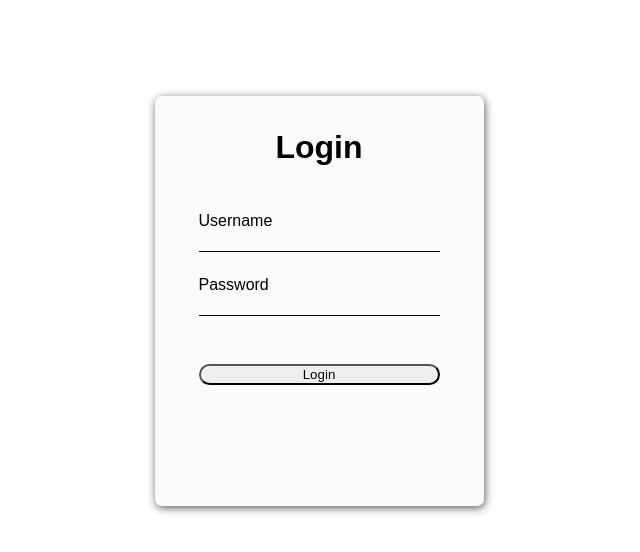
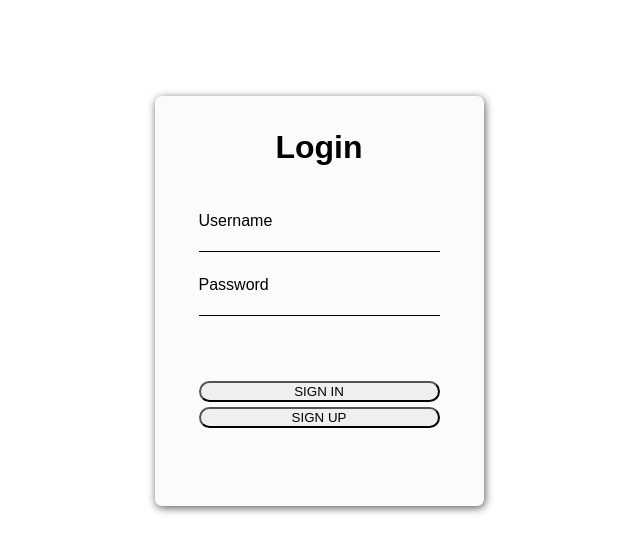
Before and after one commit to MattheusSantana/ja-front, a React (Create React App) app: page / in a window 1280 px wide. Shown: the top 552 px of the page, without its empty margins (321-961 px from the left). Built offline with nearby package versions, Linux system fonts and the light colour scheme.

Commit message:
redirecting signin and signup

```diff
--- a/src/pages/Home.jsx
+++ b/src/pages/Home.jsx
@@ -156,7 +156,6 @@ const Home = () => {
 
   return (
     <>
-        Home
         <h2> Add project</h2>
         <form onSubmit={handleAddFormSubmit}>
           <input type="text" name='title' placeholder='Title' onChange={handleAddFormChange}/>
--- a/src/pages/Login.jsx
+++ b/src/pages/Login.jsx
@@ -1,4 +1,5 @@
 import React, {useContext, useState} from 'react'
+import { useNavigate } from 'react-router-dom';
 import { AuthContext } from '../contexts/auth.js';
 import '../styles/styles.css';
 
@@ -6,7 +7,7 @@ import '../styles/styles.css';
 const Login = () => {
   const [userName, setUserName] = useState("");
   const [password, setPassword] = useState("");
-
+  const navigate = useNavigate();
 
   const { login, loginMessage } = useContext(AuthContext);
 
@@ -15,13 +16,17 @@ const Login = () => {
     login(userName, password);
   };
 
+  const navigateToRegister = () => {
+    navigate("/register")
+  }
+
 
   return (
     <>
         <div className="card">
             <div id="card-content">
               <h1 className="title">Login</h1>
-              <form onSubmit={handleSubmit}>
+              <form className="card-form" onSubmit={handleSubmit}>
                   <label>Username</label>
                   <input className="content-form" type="text" name="username" value={userName} onChange={(e) => setUserName(e.target.value)} required/>
                   <div className='form-border'></div>
@@ -29,7 +34,8 @@ const Login = () => {
                   <input className="content-form" type="password" name="password" value={password} onChange={(e) => setPassword(e.target.value)} required/>
                   <div className='form-border'></div>
                   {loginMessage}
-                  <button className="submit-btn" type="submit">Login</button>
+                  <button className="submit-btn" type="submit">SIGN IN</button>
+                  <button className="submit-btn" onClick={navigateToRegister} style={{marginTop: "2%"}}>SIGN UP</button>
               </form>
             </div>
           </div>
--- a/src/pages/Register.jsx
+++ b/src/pages/Register.jsx
@@ -32,12 +32,16 @@ const Card = () => {
           }
 
     }
+
+    const navigateToLogin = () => {
+        navigate("/")
+      }
   return (
       <>
         <div className="card">
             <div id="card-content">
             <h2 className="title">REGISTER</h2>
-            <form onSubmit={handleFormSubmit}>
+            <form className="card-form" onSubmit={handleFormSubmit}>
                 <label>Name</label>
                 <input className="content-form" type="text" required onChange={(e) => setName(e.target.value)}/>
                 <div className="form-border"></div>
@@ -49,6 +53,7 @@ const Card = () => {
                 <div className='form-border'></div>
 
                 <button className="submit-btn" type="submit" name="submit">SIGN UP</button>
+                <button className="submit-btn" onClick={navigateToLogin} style={{marginTop: "2%"}}>SIGN IN</button>
 
             </form>
 
--- a/src/styles/styles.css
+++ b/src/styles/styles.css
@@ -2,14 +2,14 @@ body {
     display: block;
 }
 
-form {
-    display: flex;
-    flex-direction: column;
-}
 
 label {
     padding-top: 10%;
     font-family: sans-serif;
+}
+.card-form {
+    display: flex;
+    flex-direction: column;
 }
 
 .form-border {
@@ -43,6 +43,6 @@ label {
 }
 
 .submit-btn{
-    margin-top: 20%;
+    margin-top: 27%;
     border-radius: 21px;
 }
```
